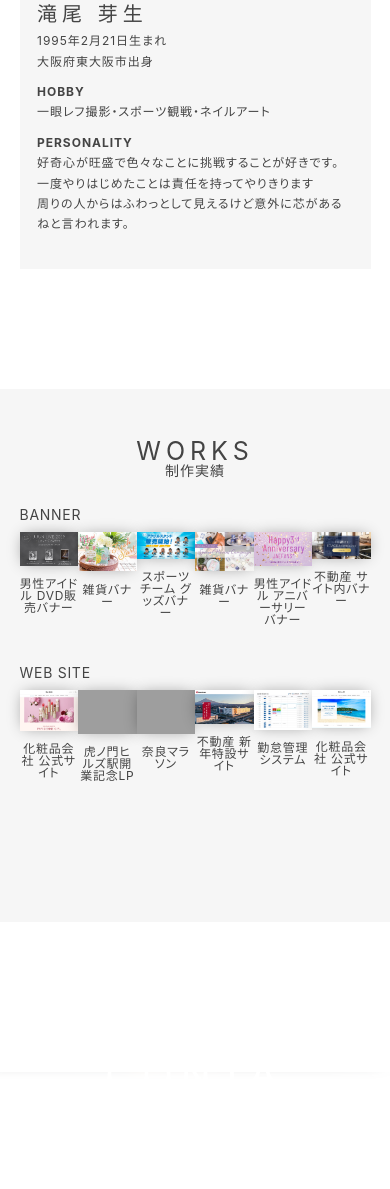
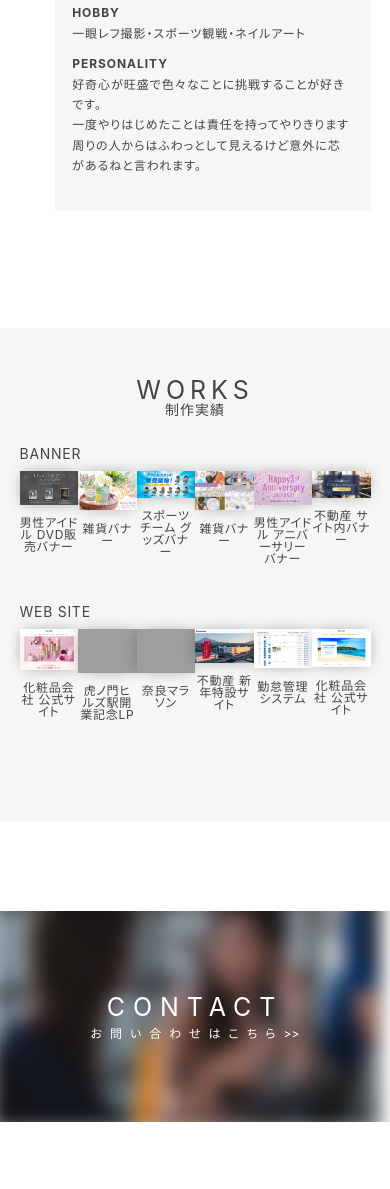
Before and after one commit to takiomebae/portfolio_2021, a website with bundled scripts: page src/index.html in a window 390 px wide. Shown: the part 811-2000 px from the top of the page. Built offline with nearby package versions, Linux system fonts and the light colour scheme; grey boxes are pictures that could not be loaded; files whose address does not match are found by name.

Commit message:
sp/contact:表示修正

```diff
--- a/src/scss/style.scss
+++ b/src/scss/style.scss
@@ -644,6 +644,7 @@ footer {
           }
 
           .aboutTxtBox {
+
             .aboutName {
               margin-bottom: 5px;
 
@@ -727,20 +728,24 @@ footer {
 
       .profile {
         width: 100vw;
-        margin-bottom: 120px;
+        margin-bottom: 90px;
 
         .aboutBox {
           display: block;
 
           .aboutTxtBox {
-            position: inherit;
-            width: 100%;
+            position: relative;
+            width: 90%;
             padding-right: 5%;
             padding-left: 5%;
+            /* right: 0px; */
+            margin-left: auto;
+            margin-right: 0;
+            top: -27px;
           }
 
           .aboutImg {
-            width: 100%;
+            width: 80%;
           }
         }
       }
@@ -750,6 +755,10 @@ footer {
       }
 
       footer {
+        .footLogo {
+          width: 15%;
+        }
+
         nav {
           ul {
             li::after {
@@ -780,12 +789,42 @@ footer {
     }
 
     .works {
+      margin-bottom: 90px;
+      padding-bottom: 60px;
+
       .inner {
         .smallTtl {
           font-size: 14px;
         }
       }
     }
+
+    .contactImgInner {
+      // overflow: inherit;
+      height: 25vh;
+
+      img {
+        top: -30%;
+      }
+    }
+
+    .contact {
+      margin-bottom: 90px;
+
+      .contactTtl {
+        width: 100%;
+
+        h2 {
+          font-size: 25px;
+          margin-bottom: 8px;
+        }
+
+        p {
+          font-size: 12px;
+        }
+      }
+    }
+
   }
 }
 
```
Also changed, not shown: docs/dist/css/style.css.
